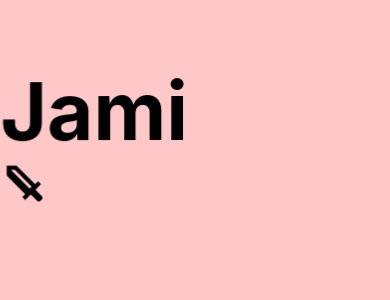
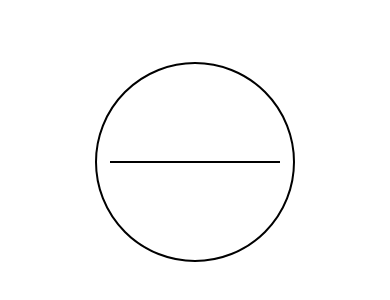
Before and after one commit to Shahjahan62/React_Native-Animations2, a React Native app: screen / in a window 390 px wide. Shown: the part 260-560 px from the top of the page. Built offline with nearby package versions, Linux system fonts and the light colour scheme.

Commit message:
button component

```diff
--- a/src/Animated components/ButtonComp.tsx
+++ b/src/Animated components/ButtonComp.tsx
@@ -67,14 +67,14 @@ const ButtonComp = () => {
     transform: [{ rotateX: interX }, { rotateY: interY }],
   };
 
-  useEffect(() => {
-    startAnimation();
-    startAnimation2();
-  }, []);
+  // useEffect(() => {
+  //   startAnimation();
+  //   startAnimation2();
+  // }, []);
 
   return (
-    <View style={{ flex: 1 }}>
-      <AnimatedButton
+    <View style={{ flex: 1, justifyContent: "center", alignItems: "center" }}>
+      {/* <AnimatedButton
         onPress={startAnimation}
         style={{
           flex: 1,
@@ -87,7 +87,19 @@ const ButtonComp = () => {
           <Text style={{ fontSize: 80, fontWeight: "bold" }}>Jami</Text>
           <MaterialCommunityIcons name="sword" size={50} color="black" />
         </Animated.View>
-      </AnimatedButton>
+      </AnimatedButton> */}
+      <View
+        style={{
+          width: 200,
+          height: 200,
+          borderWidth: 2,
+          borderRadius: 100,
+          alignItems: "center",
+          justifyContent: "center",
+        }}
+      >
+        <AnimatedButton style={{ borderWidth: 1, width: 170 }} />
+      </View>
     </View>
   );
 };
```
